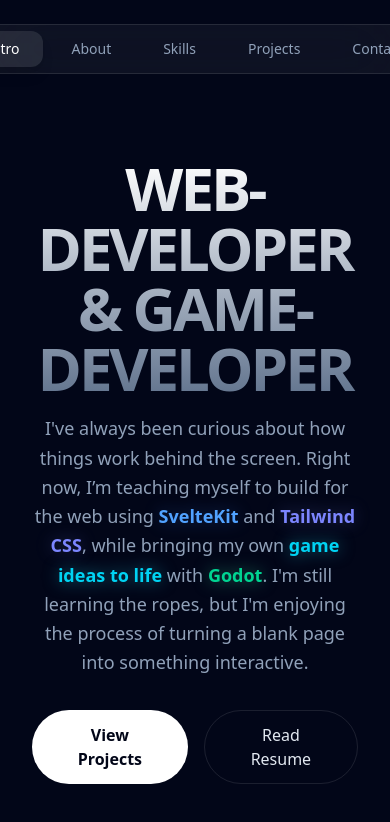
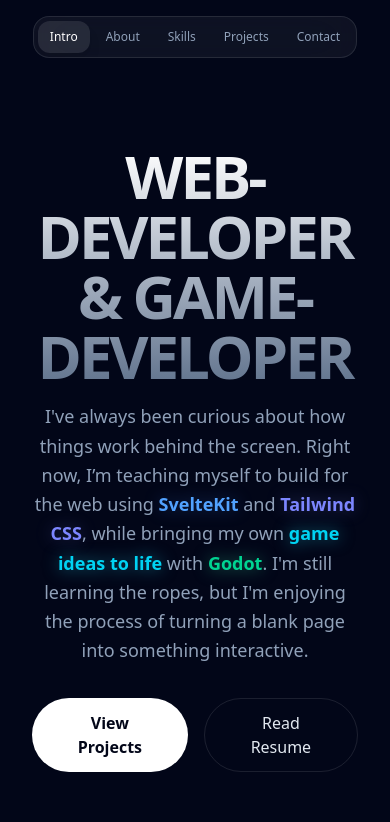
Before and after one commit to abdalkreem15/Portfolio-V2, a SvelteKit app: page / in a window 390 px wide. Shown: the top 822 px of the page. Built offline with nearby package versions, Linux system fonts and the light colour scheme.

Commit message:
fixed a bug

```diff
--- a/src/routes/+page.svelte
+++ b/src/routes/+page.svelte
@@ -19,12 +19,12 @@
 
 <div class="h-svh w-full flex flex-col bg-slate-950 text-slate-200 overflow-hidden">
 
-  <header class="w-full flex justify-center p-6 z-50">
-    <nav class="flex items-center gap-1 bg-white/5 border border-white/10 backdrop-blur-xl p-1.5 rounded-2xl">
+  <header class="w-full flex justify-center p-4 md:p-6 z-50">
+    <nav class="flex items-center gap-1 bg-white/5 border border-white/10 backdrop-blur-xl p-1 rounded-2xl max-w-full overflow-x-auto no-scrollbar">
       {#each tabs as tab}
         <button
           onclick={() => activeWindow = tab.id}
-          class="px-6 py-2 rounded-xl text-sm font-medium transition-all duration-300
+          class="px-3 md:px-6 py-2 rounded-xl text-xs md:text-sm font-medium transition-all duration-300 whitespace-nowrap
                  {activeWindow === tab.id
                   ? 'bg-white/10 text-white shadow-lg'
                   : 'hover:bg-white/5 text-slate-400 hover:text-slate-200'}"
```
